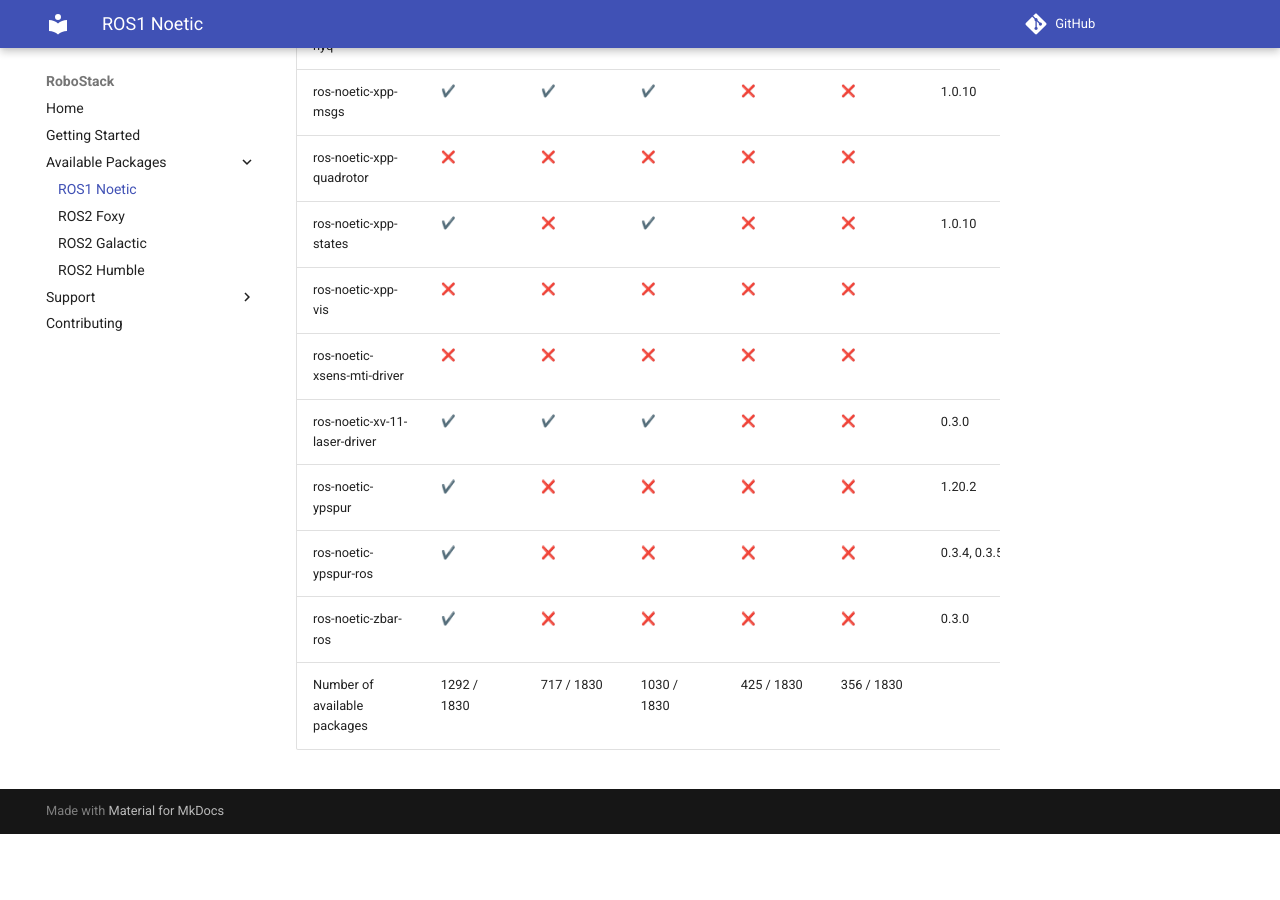
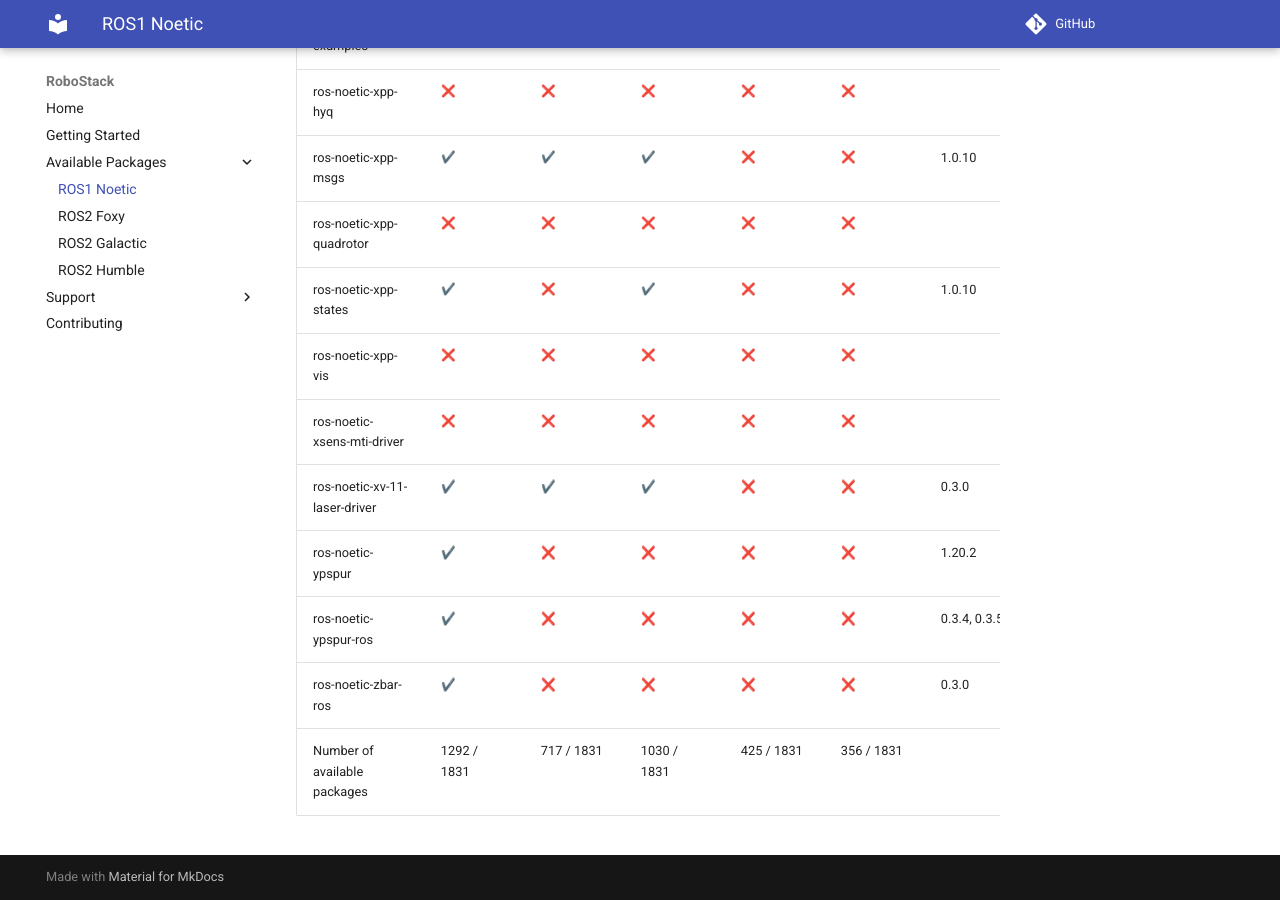
Before and after one commit to RoboStack/robostack.github.io, an MkDocs documentation site: the page built from docs/noetic.md, in a window 1280 px wide and 900 px high, scrolled down 133615 px. Built offline with MkDocs 1.6.1 and Material for MkDocs 9.7.7, drawn with Linux system fonts in a browser that asks for light colours; emoji names are drawn with the system emoji font; comment, search, counter and statistics services are not loaded; before the commit the page ends 134449 px from its top, so only the background shows below that.

Commit message:
Update tables

```diff
--- a/docs/noetic.md
+++ b/docs/noetic.md
@@ -1830,4 +1831,4 @@
 | ros-noetic-ypspur | :heavy_check_mark: { data-sort='1' } | :x: { data-sort='0' } | :x: { data-sort='0' } | :x: { data-sort='0' } | :x: { data-sort='0' } | 1.20.2  |
 | ros-noetic-ypspur-ros | :heavy_check_mark: { data-sort='1' } | :x: { data-sort='0' } | :x: { data-sort='0' } | :x: { data-sort='0' } | :x: { data-sort='0' } | 0.3.4, 0.3.5  |
 | ros-noetic-zbar-ros | :heavy_check_mark: { data-sort='1' } | :x: { data-sort='0' } | :x: { data-sort='0' } | :x: { data-sort='0' } | :x: { data-sort='0' } | 0.3.0  |
-| Number of available packages |  1292 / 1830 | 717 / 1830 | 1030 / 1830 | 425 / 1830 | 356 / 1830 |
+| Number of available packages |  1292 / 1831 | 717 / 1831 | 1030 / 1831 | 425 / 1831 | 356 / 1831 |
```
Also changed, not shown: other parts of docs/noetic.md (+1 -0 lines).
